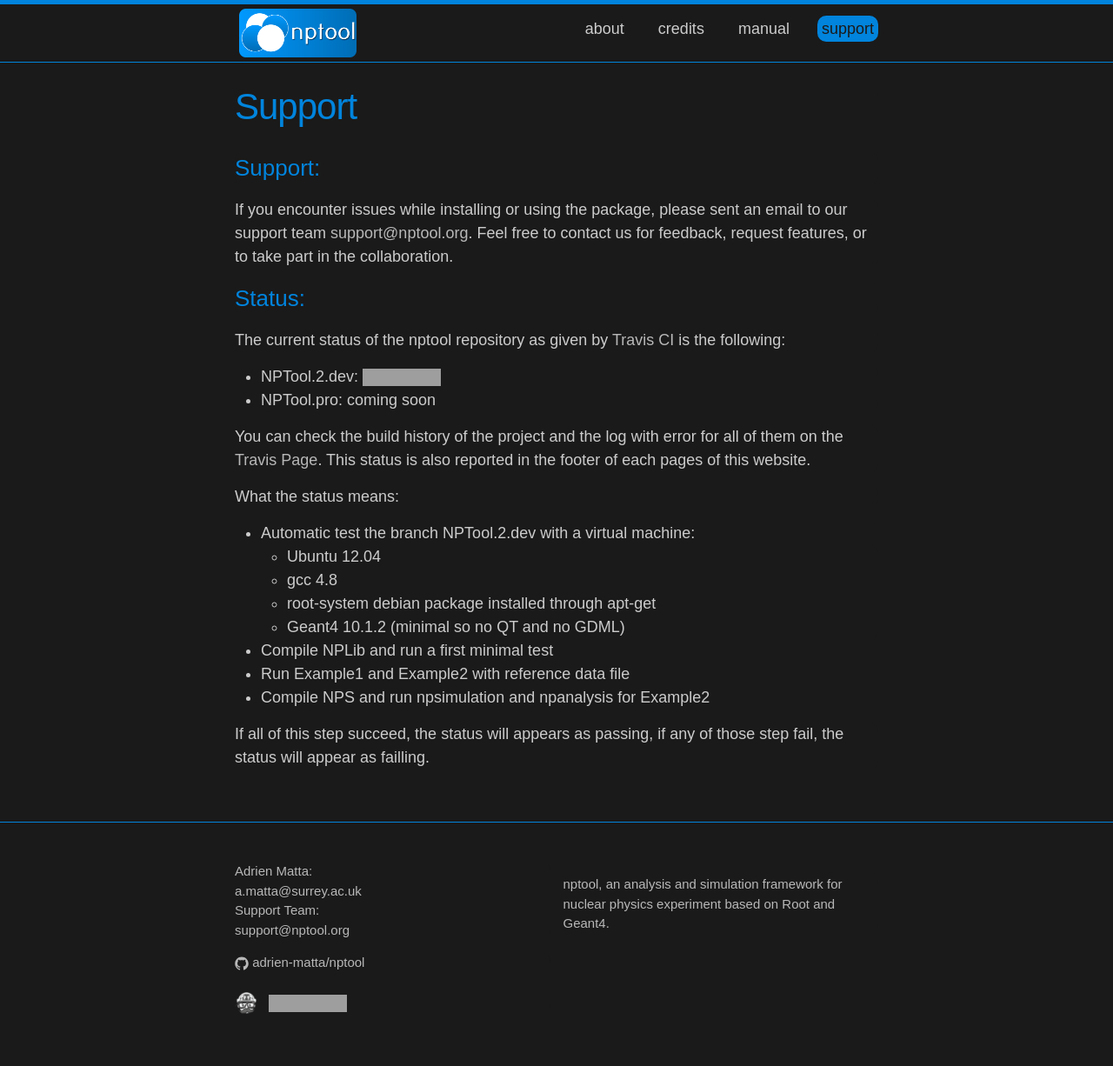
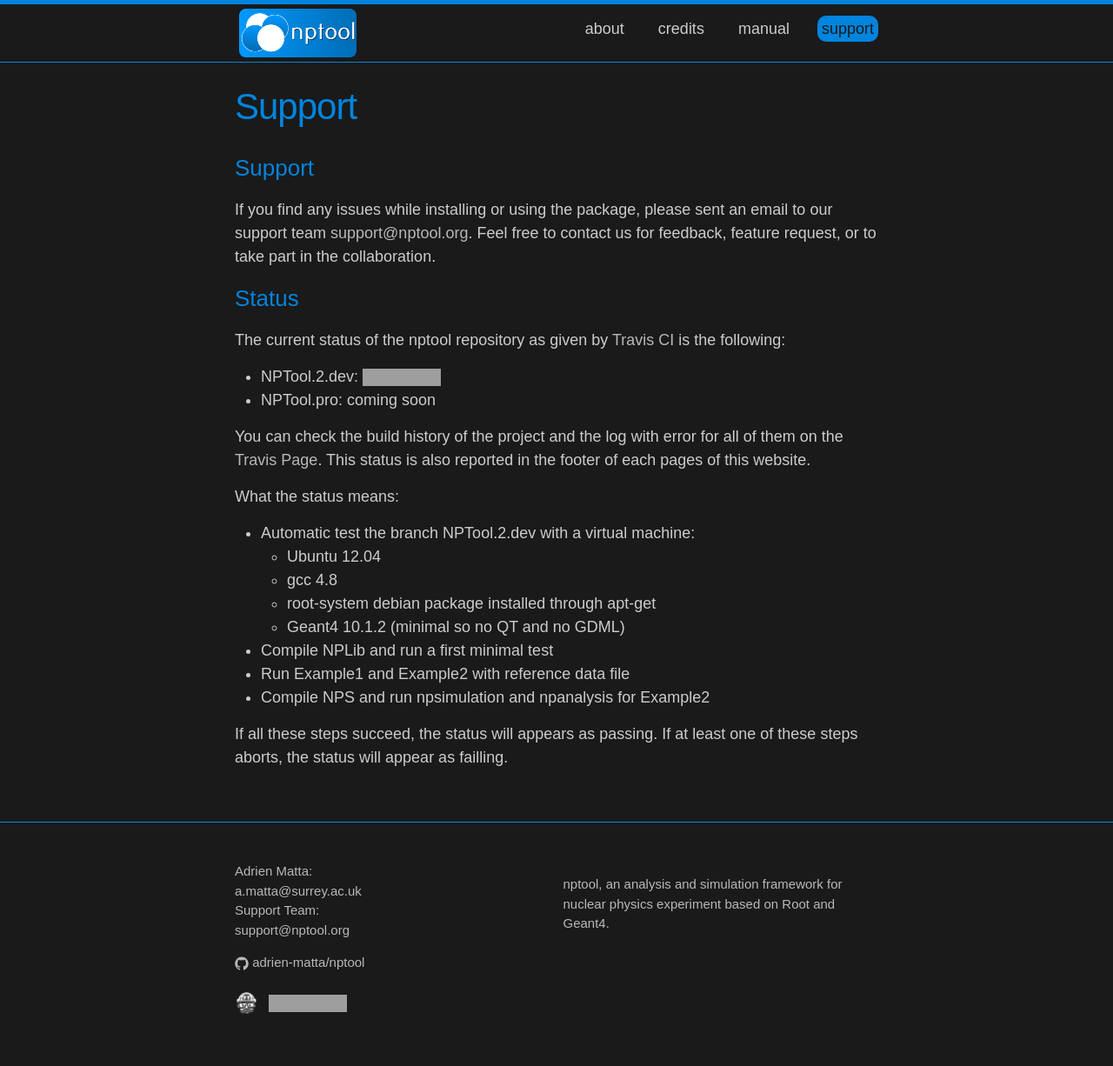
Before and after one commit to adrien-matta/nptool, a Jekyll site: the page built from support.md, in a window 1280 px wide. Shown: the whole page at 87% size. Built offline with Jekyll 4.4.1, drawn with Linux system fonts in a browser that asks for light colours; some web fonts are replaced; grey boxes are pictures that could not be loaded.

Commit message:
+ update support.md

```diff
--- a/support.md
+++ b/support.md
@@ -5,21 +5,24 @@ permalink: /support/
 show_in_nav: true
 ---
 
-<h3> Support: </h3>
+<h3> Support </h3>
 
-If you encounter issues while installing or using the package, please sent an email to our support team <mailto:support@nptool.org>. Feel free to contact us for feedback, request features, or to take part in the collaboration.
+If you find any issues while installing or using the package, please sent an
+email to our support team <mailto:support@nptool.org>. Feel free to contact
+us for feedback, feature request, or to take part in the collaboration.
 
 
-<h3> Status: </h3>
+<h3> Status </h3>
 
-The current status of the nptool repository as given by [Travis CI][travis] is the following:
+The current status of the nptool repository as given by [Travis CI][travis]
+is the following:
 
 * NPTool.2.dev: ![NPTool logo](https://travis-ci.org/adrien-matta/nptool.svg?branch=NPTool.2.dev)
 * NPTool.pro: coming soon
 
-You can check the build history of the project and the log with error for all of them on the [Travis Page][build-log].
-This status is also reported in the footer of each pages of this website.
-
+You can check the build history of the project and the log with error for all
+of them on the [Travis Page][build-log]. This status is also reported in the
+footer of each pages of this website.
 
 What the status means:
 
@@ -32,7 +35,8 @@ What the status means:
 * Run Example1 and Example2 with reference data file
 * Compile NPS and run npsimulation and npanalysis for Example2
 
-If all of this step succeed, the status will appears as passing, if any of those step fail, the status will appear as failling.
+If all these steps succeed, the status will appears as passing. If at least one
+of these steps aborts, the status will appear as failling.
 
 
 [build-log]: https://travis-ci.org/adrien-matta/nptool/builds
```
Also changed, not shown: credit.md (+3 -3 lines).
